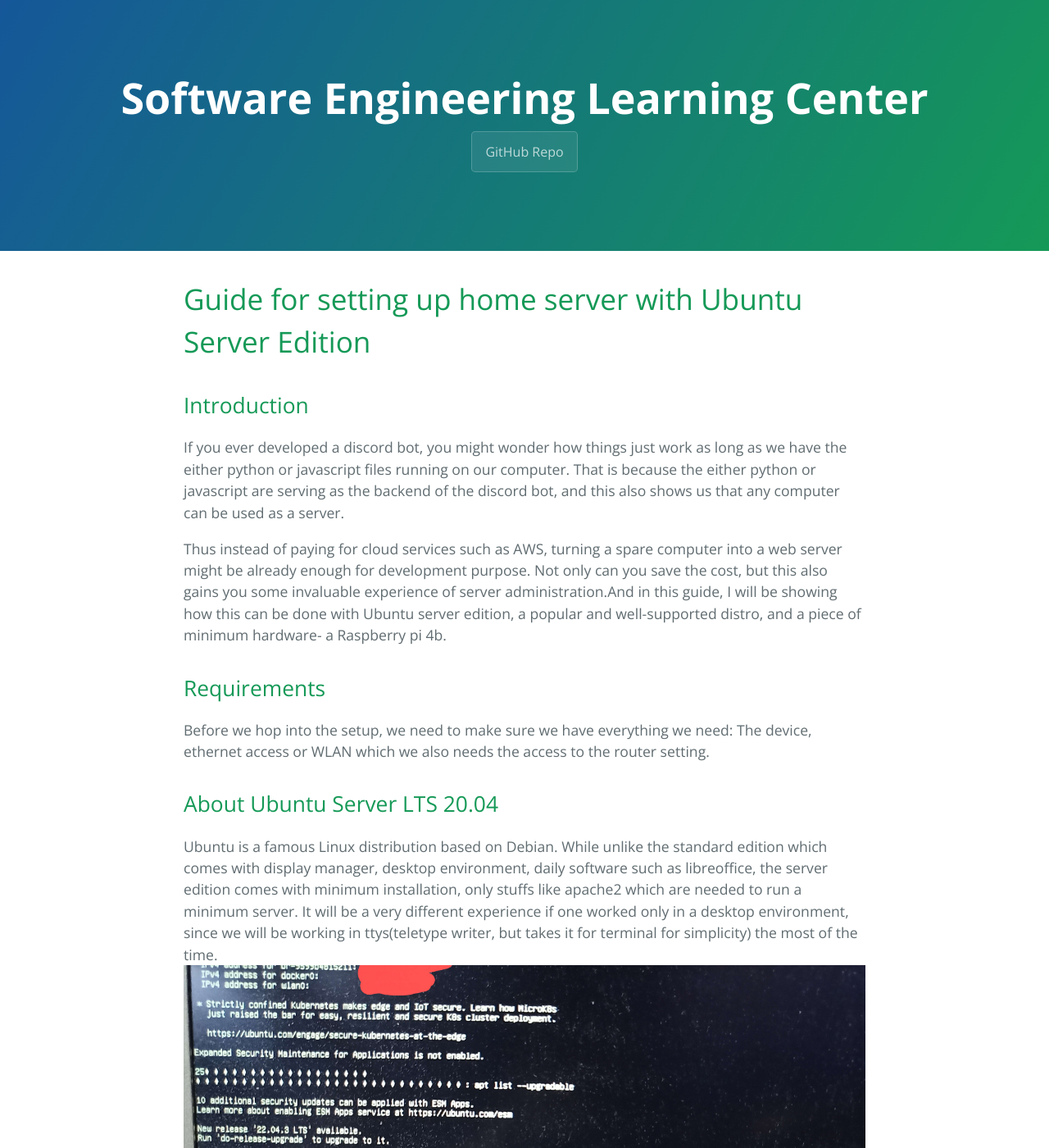
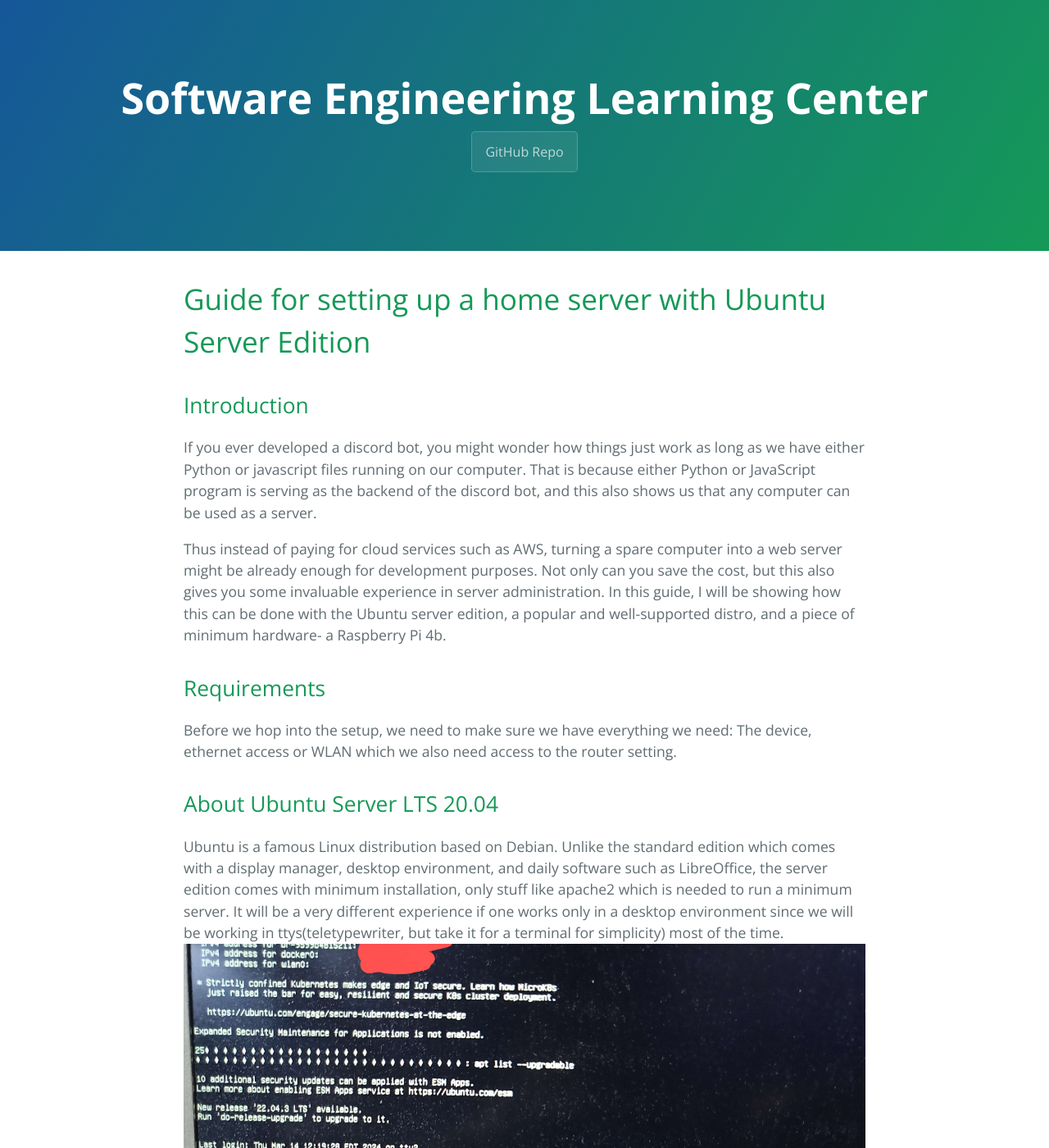
Before and after one commit to learning-software-engineering/learning-software-engineering.github.io, a Jekyll site: the page built from Topics/Development_Process/Ubuntu_server_edition/ubuntu.md, in a window 1280 px wide and 1400 px high. Shown: the whole window at 82% size. Built offline with Jekyll 4.4.1, drawn with Linux system fonts in a browser that asks for light colours; our own code applies the rules of GitHub Pages for plain Markdown files; some of the changed text lies outside the part shown.

Commit message:
checked spelling and updated the visualization of port forwarding+reverse proxy

````diff
--- a/Topics/Development_Process/Ubuntu_server_edition/ubuntu.md
+++ b/Topics/Development_Process/Ubuntu_server_edition/ubuntu.md
@@ -1,26 +1,26 @@
-# Guide for setting up home server with Ubuntu Server Edition
+# Guide for setting up a home server with Ubuntu Server Edition
 
 ## Introduction
-If you ever developed a discord bot, you might wonder how things just work as long as we have the either python or javascript files running on our computer. That is because the either python or javascript are serving as the backend of the discord bot, and this also shows us that any computer can be used as a server.
+If you ever developed a discord bot, you might wonder how things just work as long as we have either Python or javascript files running on our computer. That is because either Python or JavaScript program is serving as the backend of the discord bot, and this also shows us that any computer can be used as a server.
 
-Thus instead of paying for cloud services such as AWS, turning a spare computer into a web server might be already enough for development purpose. Not only can you save the cost, but this also gains you some invaluable experience of server administration.And in this guide, I will be showing how this can be done with Ubuntu server edition, a popular and well-supported distro, and a piece of minimum hardware- a Raspberry pi 4b.
+Thus instead of paying for cloud services such as AWS, turning a spare computer into a web server might be already enough for development purposes. Not only can you save the cost, but this also gives you some invaluable experience in server administration. In this guide, I will be showing how this can be done with the Ubuntu server edition, a popular and well-supported distro, and a piece of minimum hardware- a Raspberry Pi 4b.
 
 ## Requirements
 
-Before we hop into the setup, we need to make sure we have everything we need: The device, ethernet access or WLAN which we also needs the access to the router setting.
+Before we hop into the setup, we need to make sure we have everything we need: The device, ethernet access or WLAN which we also need access to the router setting.
 
 ## About Ubuntu Server LTS 20.04
-Ubuntu is a famous Linux distribution based on Debian. While unlike the standard edition which comes with display manager, desktop environment, daily software such as libreoffice, the server edition comes with minimum installation, only stuffs like apache2 which are needed to run a minimum server. It will be a very different experience if one worked only in a desktop environment, since we will be working in ttys(teletype writer, but takes it for terminal for simplicity) the most of the time.
+Ubuntu is a famous Linux distribution based on Debian. Unlike the standard edition which comes with a display manager, desktop environment, and daily software such as LibreOffice, the server edition comes with minimum installation, only stuff like apache2 which is needed to run a minimum server. It will be a very different experience if one works only in a desktop environment since we will be working in ttys(teletypewriter, but take it for a terminal for simplicity) most of the time.
 ![Alt text](Assets/IMG_20240315_021624_8542.jpg)
 
 ## Installation of the OS
 
-Depending on the device, there are two usual options. If it is something like x86_64, one can download and flash the image to a drive and then live boot into the target device, following the instruction to install it. Or if it is arm like I did on my rpi4b, the image needs to be flashed into the SD card and no installation is needed.
+Depending on the device, there are two usual options. If it is something with the architecture of x86_64, one can download and flash the image to a drive and then live boot it into the target device, following the instructions to install it. Or if it is arm like I did on my rpi4b, the image needs to be flashed into the SD card and there is the option of pre-installed ones.
 
 ## Connection to Internet
-The very first task that needs to be completed after the installation of the system is to connect to the Internet. And by connect to Internet I mean two way: both that the device can access the Internet and accessed from the Internet.
+The very first task that needs to be completed after the installation of the system is to connect to the Internet. And by connecting to the Internet I mean two-way: both that the device can access the Internet and accessed from the Internet.
 
-Let's begin writh accessing the Internet. There are two options as well, either ethernet cable or WLAN. The second one is the tricky one, as there is no for example a button you can click on and having a graphic Interface you can see all the ssid and just input password. The default way to connect wirelessly is a tool so called "netplan" and the configuration is located at `/etc/Netplan/` where we can see a yaml file. Use `sudo nano <xxx.yaml>` to edit it in the following format:
+Let's begin with accessing the Internet. There are two options as well, either ethernet cable or WLAN. The second one is the tricky one, as there is no for example a button you can click on and a graphic Interface where you can see all the SSIDs and just input the password. The default way to connect wirelessly is a tool so-called "netplan" and the configuration is located at `/etc/Netplan/` where we can see a YAML file. Use `sudo nano <xxx.yaml>` to edit it in the following format:
 
 ```
 # This file is generated from information provided by the datasource.  Changes
@@ -39,14 +39,14 @@
             dhcp4: true
 
 ```
-replace "BELL309" with the actual SSID and password as the corresponding password. press `ctrl+o` and `ctrl+x` to save and exit nano. After that `sudo netplan -debug generate` to check if there is any syntax error in the yaml. After verification is done `sudo reboot` to reboot. After reboot, the system shall automactically connect to the WLAN. use `ip a` or `ping google.com` to verify.
+replace "BELL309" with the actual SSID and password as the corresponding password. press `ctrl+o` and `ctrl+x` to save and exit nano. After that `sudo netplan -debug generate` to check if there is any syntax error in the yaml. After verification is done `sudo reboot` to reboot. After reboot, the system shall automatically connect to the WLAN. use `ip a` or `ping google.com` to verify.
 
-Great, next, as a server, we also needs to make sure that the device is accessible from the Internet. This requires port forwarding from the router.
-In browser of another computer, log into the router through its private ip address in the local area network.
+Great, next, as a server, we also need to make sure that the device is accessible from the Internet. This requires port forwarding from the router.
+In the browser of another computer, log into the router through its private IP address in the local area network.
 ![Alt text](Assets/port.png)
-Then in "Port forwarding", select the device either from device name or local ip address(192.168.x.x) and set up a few ports fowarding we need. For example, 22 for ssh, 80 for http, and 443 for https. After saving the configuration, we can try access the global ip of the browser(You can figure this one out really quick by googling "ip" on any other device connected to the same network) like the following:
+Then in "Port forwarding", select the device either from the device name or local IP address(192.168.x.x) and set up a few port forwarding rules we need. For example, 22 for SSH, 80 for HTTP, and 443 for HTTPS. After saving the configuration, we can try accessing the global IP of the router on a browser(You can figure this one out quickly by googling "ip" on any other device connected to the same network) like the following:
 ![Alt text](Assets/image.png)
-If you can see such a page, congratulation, your server is now also accessible from Internet.
+If you can see such a page, congratulations, your server is now also accessible from the Internet.
 ## Installation of necessary tools using apt
 
 After making sure that the device can access the internet, the next step is to install the packages we need. The easiest way to do that in a tty is to use the package manager.
````
Also changed, not shown: other parts of Topics/Development_Process/Ubuntu_server_edition/ubuntu.md (+8 -4 lines), Topics/Development_Process/Ubuntu_server_edition/Assets/nginx.png.
